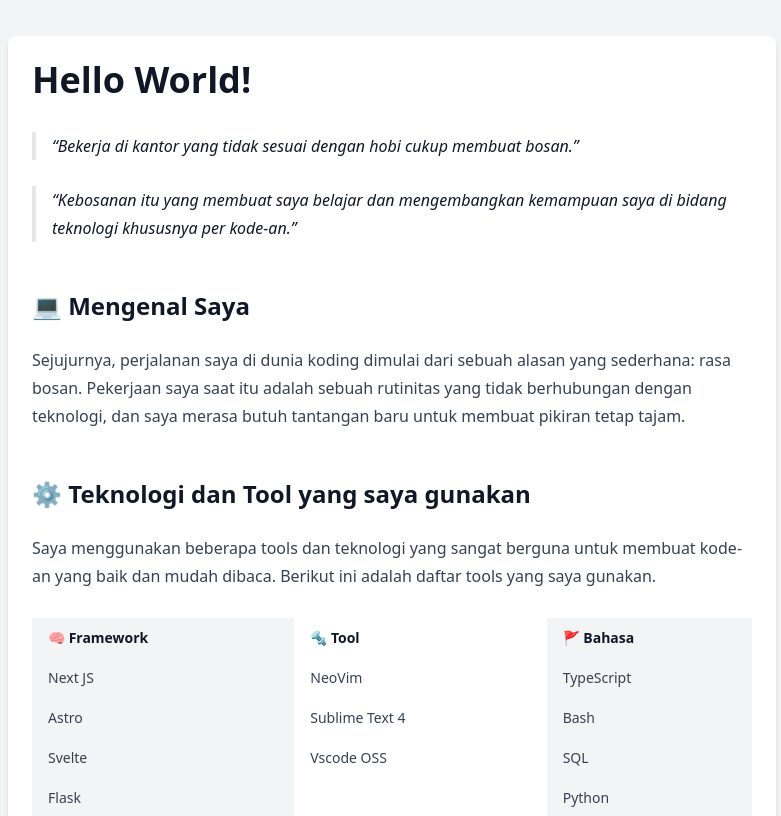
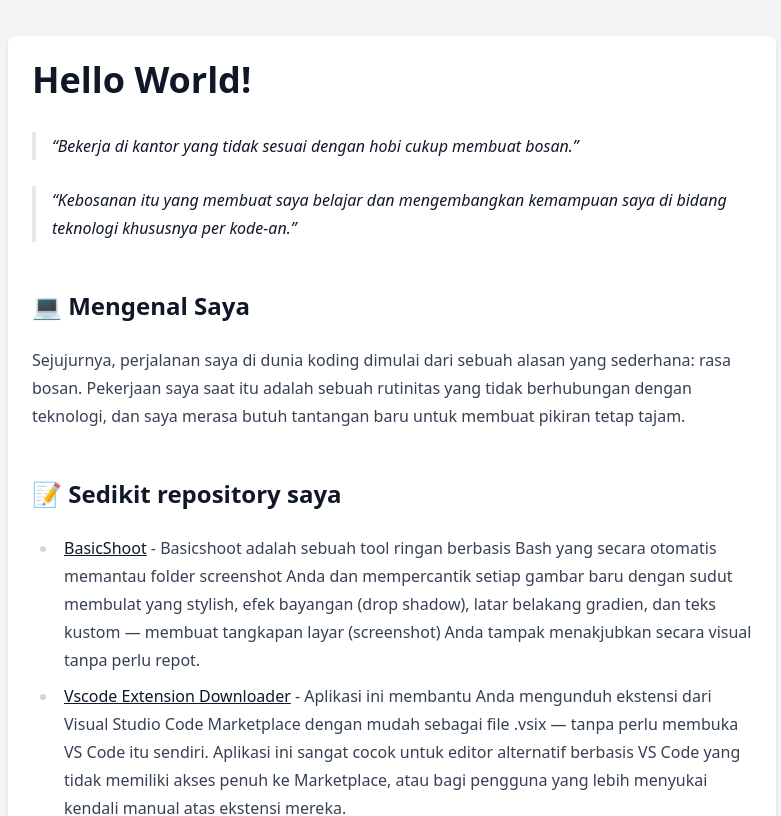
Before and after one commit to dai-rewahandi/readme-mdx, a React (Vite) app: page / in a window 1280 px wide. Shown: the top 816 px of the page, without its empty margins (248-1029 px from the left). Built offline with nearby package versions, Linux system fonts and the light colour scheme.

Commit message:
refactor: 💡 Menambahkan 2 list repository

```diff
--- a/src/content/readme.mdx
+++ b/src/content/readme.mdx
@@ -7,6 +7,11 @@
 ## 💻 Mengenal Saya
 
 Sejujurnya, perjalanan saya di dunia koding dimulai dari sebuah alasan yang sederhana: rasa bosan. Pekerjaan saya saat itu adalah sebuah rutinitas yang tidak berhubungan dengan teknologi, dan saya merasa butuh tantangan baru untuk membuat pikiran tetap tajam.
+
+## 📝 Sedikit repository saya
+
+- [BasicShoot](https://github.com/dai-rewahandi/basicshoot) - Basicshoot adalah sebuah tool ringan berbasis Bash yang secara otomatis memantau folder screenshot Anda dan mempercantik setiap gambar baru dengan sudut membulat yang stylish, efek bayangan (drop shadow), latar belakang gradien, dan teks kustom — membuat tangkapan layar (screenshot) Anda tampak menakjubkan secara visual tanpa perlu repot.
+- [Vscode Extension Downloader](https://github.com/dai-rewahandi/VScode-Extension-Downloader-app) - Aplikasi ini membantu Anda mengunduh ekstensi dari Visual Studio Code Marketplace dengan mudah sebagai file .vsix — tanpa perlu membuka VS Code itu sendiri. Aplikasi ini sangat cocok untuk editor alternatif berbasis VS Code yang tidak memiliki akses penuh ke Marketplace, atau bagi pengguna yang lebih menyukai kendali manual atas ekstensi mereka.
 
 ## ⚙️ Teknologi dan Tool yang saya gunakan
 
```
